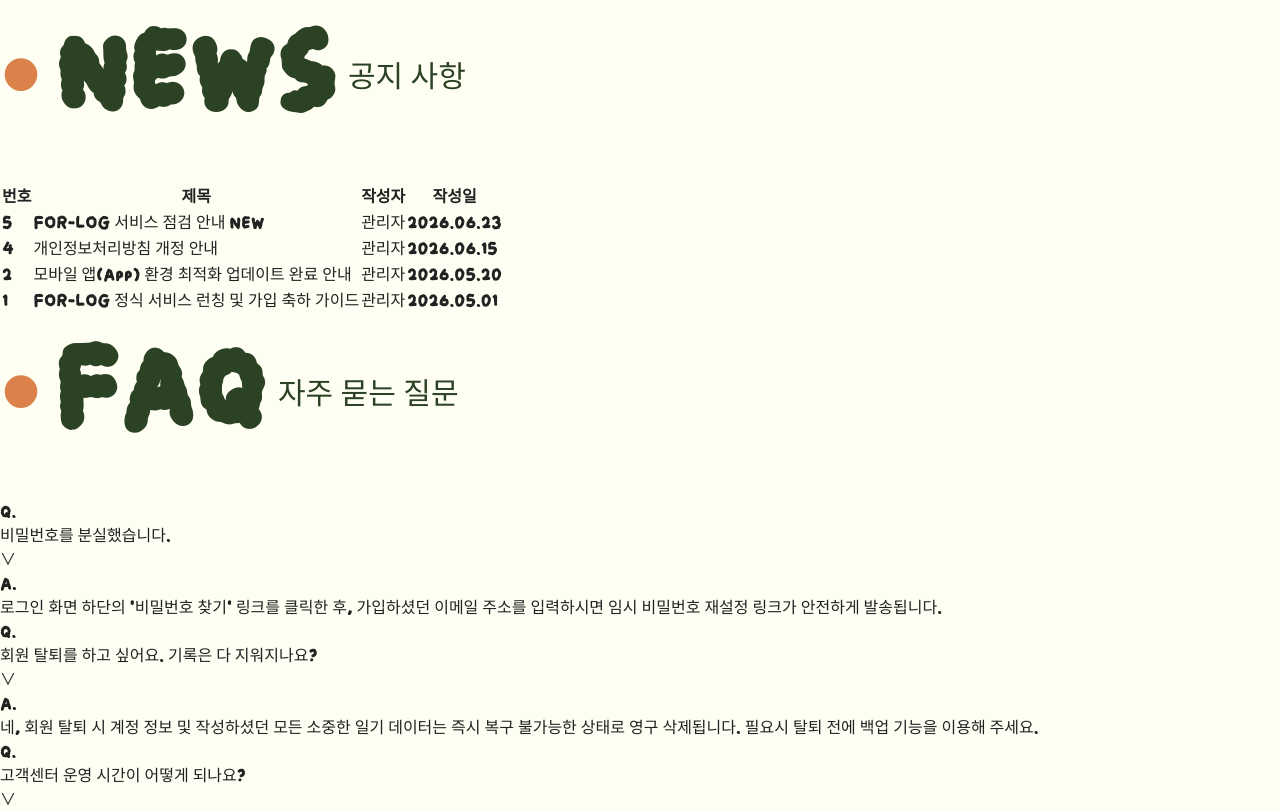
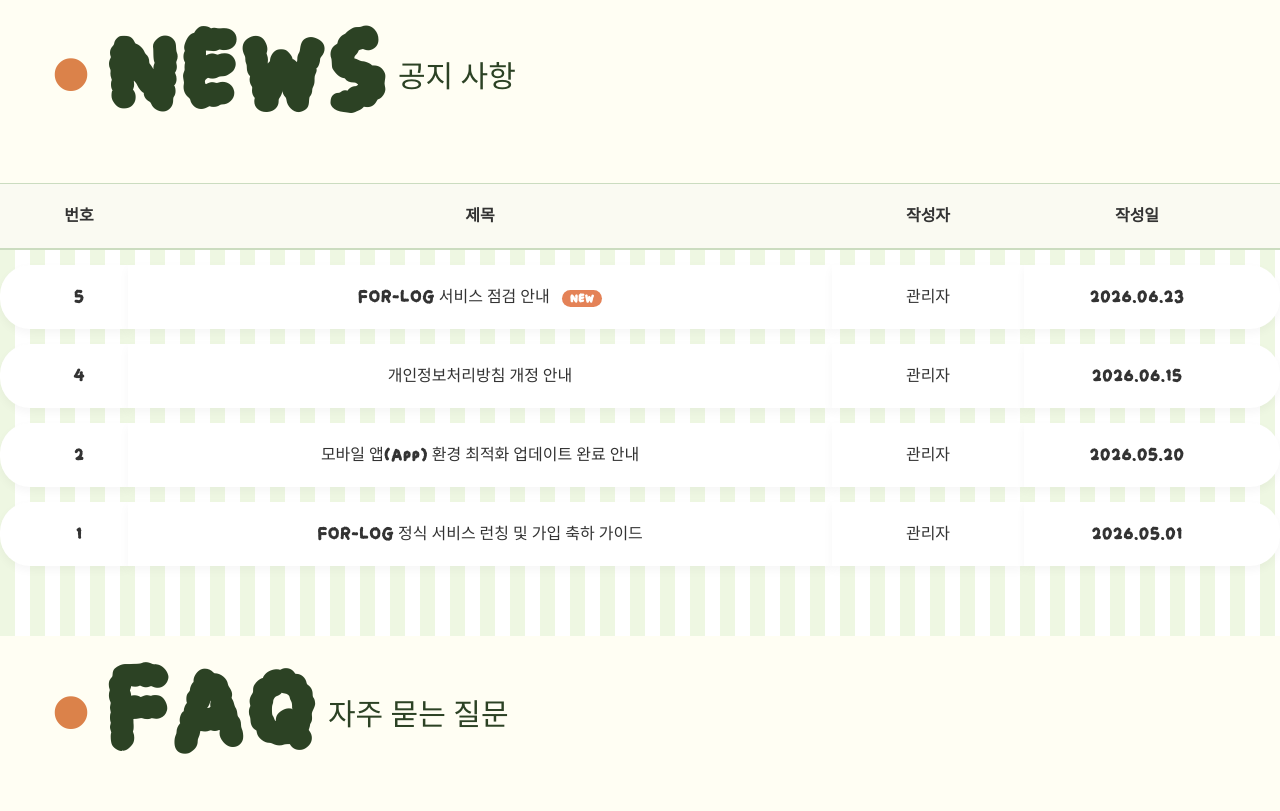
Before and after one commit to TAE0419/for-log, a plain HTML site: page support/html/index.html in a window 1280 px wide. Shown: the part 1202-2013 px from the top of the page. Drawn offline with nearby package versions, Linux system fonts and the light colour scheme; a script that the page names is missing.

Commit message:
미완성

```diff
--- a/support/css/support.css
+++ b/support/css/support.css
@@ -23,6 +23,7 @@
     color: #DB824A; /* 주황색 적용 */
     font-size: 120px;
     line-height: 1;
+    margin-left: 50px;
 }
 
 /* 아래 기존 코드는 그대로 유지 */
@@ -78,8 +79,86 @@
     height: auto;
 }
 
-/* ------- 1. 공지사항 ------ */
+/* ------------- 1. 공지사항 --------- */
+/* 1. 배경 영역: 화면 가득 확장 */
+.news-list-stripe-bg {
+    width: 100vw;
+    margin-left: calc(-50vw + 50%);
+    padding: 0 0 40px 0 !important;
+    background: repeating-linear-gradient(
+        90deg,
+        #eef7e2,
+        #eef7e2 15px,
+        #ffffff 15px,
+        #ffffff 30px
+    );
+}
 
+/* 2. 랩 영역: 여백 없이 꽉 채우기 */
+.news-list-wrap,
+.table-scroll {
+    width: 100%;
+    max-width: none !important;
+    padding: 0 !important;
+    box-sizing: border-box;
+}
+
+/* 3. 테이블 영역: 상대 위치로 스트라이프에 딱 붙이기 */
+.news-table {
+    width: 100%;
+    margin: 0 auto;
+    position: relative;
+    top: -15px;
+    border-collapse: separate;
+    border-spacing: 0 15px;
+    table-layout: fixed;
+}
+
+/* 4. 헤더 영역 및 열 너비와 좌우 여백 */
+.news-table thead th {
+    padding: 20px 10px;
+    font-size: 16px;
+    font-weight: bold;
+    color: #333;
+    text-align: center;
+    background-color: #FAFAF2;
+    border-top: 1px solid #cbdcc0;
+    border-bottom: 2px solid #cbdcc0;
+}
+
+/* 열 너비 설정 및 양끝 여백 확보 */
+.news-table th:nth-child(1), .news-table td:nth-child(1) { width: 10%; padding-left: 40px !important; } /* 번호 */
+.news-table th:nth-child(2), .news-table td:nth-child(2) { width: 55%; } /* 제목 */
+.news-table th:nth-child(3), .news-table td:nth-child(3) { width: 15%; } /* 작성자 */
+.news-table th:nth-child(4), .news-table td:nth-child(4) { width: 20%; padding-right: 40px !important; } /* 작성일 */
+
+/* 5. 행 스타일 */
+.news-table tbody tr.news-item { cursor: pointer; transition: transform 0.2s ease; }
+.news-table tbody tr.news-item:hover { transform: translateY(-2px); }
+
+.news-table tbody td {
+    background-color: #ffffff;
+    padding: 20px 10px;
+    text-align: center;
+    vertical-align: middle;
+    color: #333;
+    box-shadow: 0 4px 10px rgba(0, 0, 0, 0.04);
+}
+
+/* 행 모서리 둥글게 */
+.news-table tbody td:first-child { border-radius: 30px 0 0 30px; }
+.news-table tbody td:last-child { border-radius: 0 30px 30px 0; }
+
+/* 6. 배지 */
+.badge-new {
+    background-color: #e48257;
+    color: white;
+    font-size: 11px;
+    font-weight: bold;
+    padding: 3px 8px;
+    border-radius: 10px;
+    margin-left: 8px;
+}
 
 
 /* --------- 2. FAQ 자주 묻는 질문 --------- */
```
